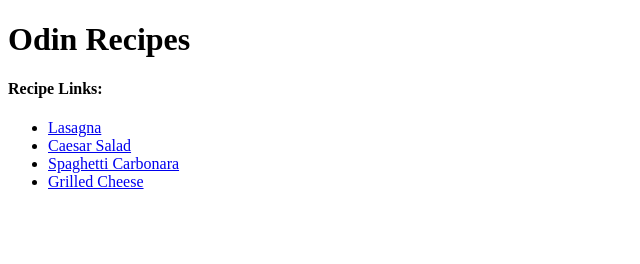
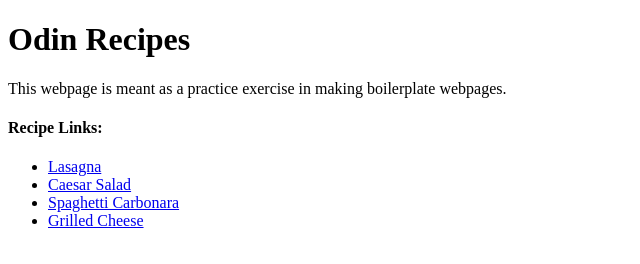
Before and after one commit to charliewturner/odin-recipes, a plain HTML site: page index.html in a window 1280 px wide. Shown: the whole page, without its empty margins (0-640 px from the left). Drawn offline with Linux system fonts and the light colour scheme.

Commit message:
Add explanatory subheader to home page

```diff
--- a/index.html
+++ b/index.html
@@ -11,7 +11,7 @@
 
 <body>
     <h1>Odin Recipes</h1>
-    <p></p>
+    <p>This webpage is meant as a practice exercise in making boilerplate webpages. </p>
     <p><h4>Recipe Links:</h4></p>
     <p></p>
     <ul>
```
